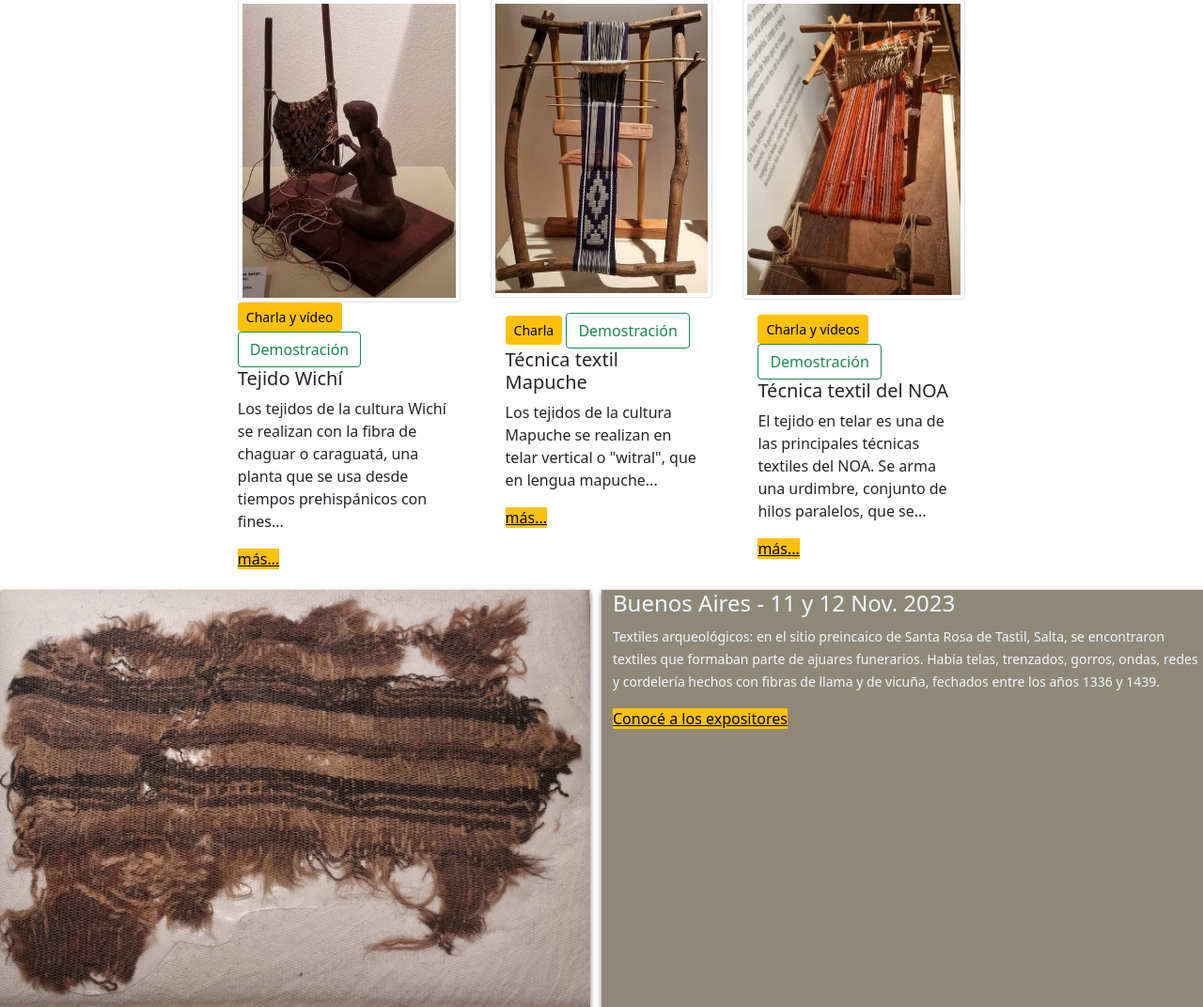
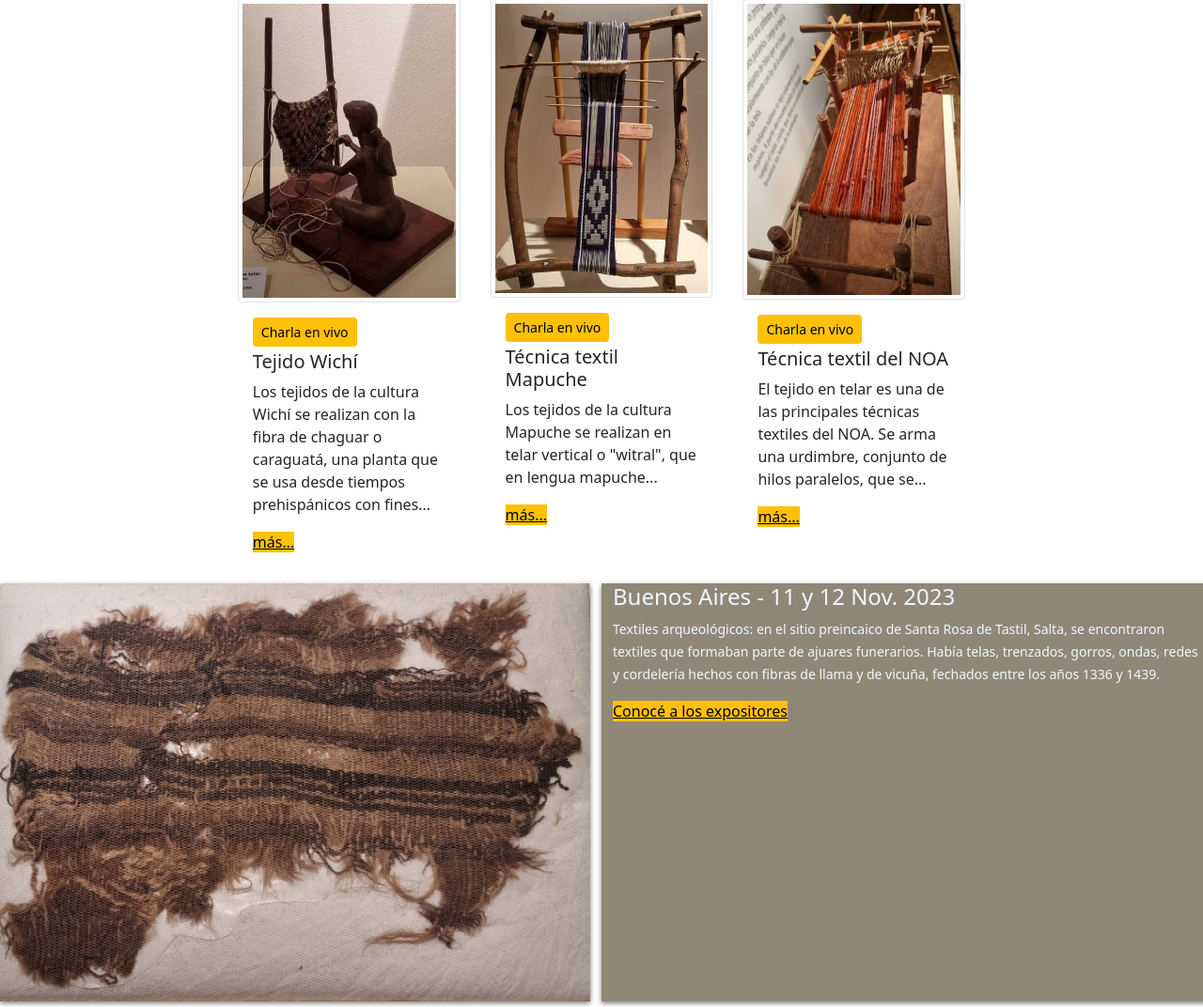
Before and after one commit to IsabelIMTextil/g4_tpfinal, a PHP site: page / in a window 1280 px wide. Shown: the part 479-1551 px from the top of the page at 94% size. Run offline with PHP 8.4, Linux system fonts and the light colour scheme; some web fonts are replaced.

Commit message:
cambios en cards del main

```diff
--- a/pages/main.php
+++ b/pages/main.php
@@ -66,9 +66,9 @@
                         <div class="col m-3">
                           <div class="card-responsive">
                             <img src="imagenes/wichi-tec.jpeg" class=" img-thumbnail rounded" alt="técnica textil wichí">
-                            <div class="card-body p-0">
-                              <button type="button" class="btn btn-warning btn-sm">Charla y vídeo</button>
-                              <button type="button" class="btn btn-outline-success">Demostración</button>
+                            <div class="card-body">
+                              <button type="button" class="btn btn-warning btn-sm mb-1">Charla en vivo</button>
+
                               <h5 class="card-title">Tejido Wichí </h5>
                               <p class="card-text row-4">Los tejidos de la cultura Wichí se realizan con la fibra de chaguar o caraguatá, una
                                 planta que se usa desde tiempos prehispánicos con fines... </p>
@@ -84,8 +84,8 @@
                           <div class="card-responsive">
                             <img src="imagenes/mapuche-tec.jpeg" class="img-thumbnail rounded" alt="técnica textil mapuche">
                             <div class="card-body">
-                              <button type="button" class="btn btn-warning btn-sm">Charla</button>
-                              <button type="button" class="btn btn-outline-success">Demostración</button>
+                              <button type="button" class="btn btn-warning btn-sm mb-1">Charla en vivo</button>
+
                               <h5 class="card-title">Técnica textil Mapuche</h5>
                               <p class="card-text">Los tejidos de la cultura Mapuche se realizan en telar vertical o "witral", que en
                                 lengua mapuche...</p>
@@ -102,8 +102,8 @@
                           <div class="card-responsive">
                             <img src="imagenes/diaguita-tec.jpeg" class="img-thumbnail rounded" alt="técnica textil del NOA">
                             <div class="card-body">
-                              <button type="button" class="btn btn-warning btn-sm">Charla y vídeos</button>
-                              <button type="button" class="btn btn-outline-success" >Demostración</button>
+                              <button type="button" class="btn btn-warning btn-sm mb-1">Charla en vivo</button>
+
                               <h5 class="card-title">Técnica textil del NOA</h5>
                               <p class="card-text">El tejido en telar es una de las principales técnicas textiles del NOA. Se arma una
                                 urdimbre, conjunto de hilos paralelos, que se...</p>
```
Also changed, not shown: pages/mapuche.php (+4 -4 lines), 1 other file.
